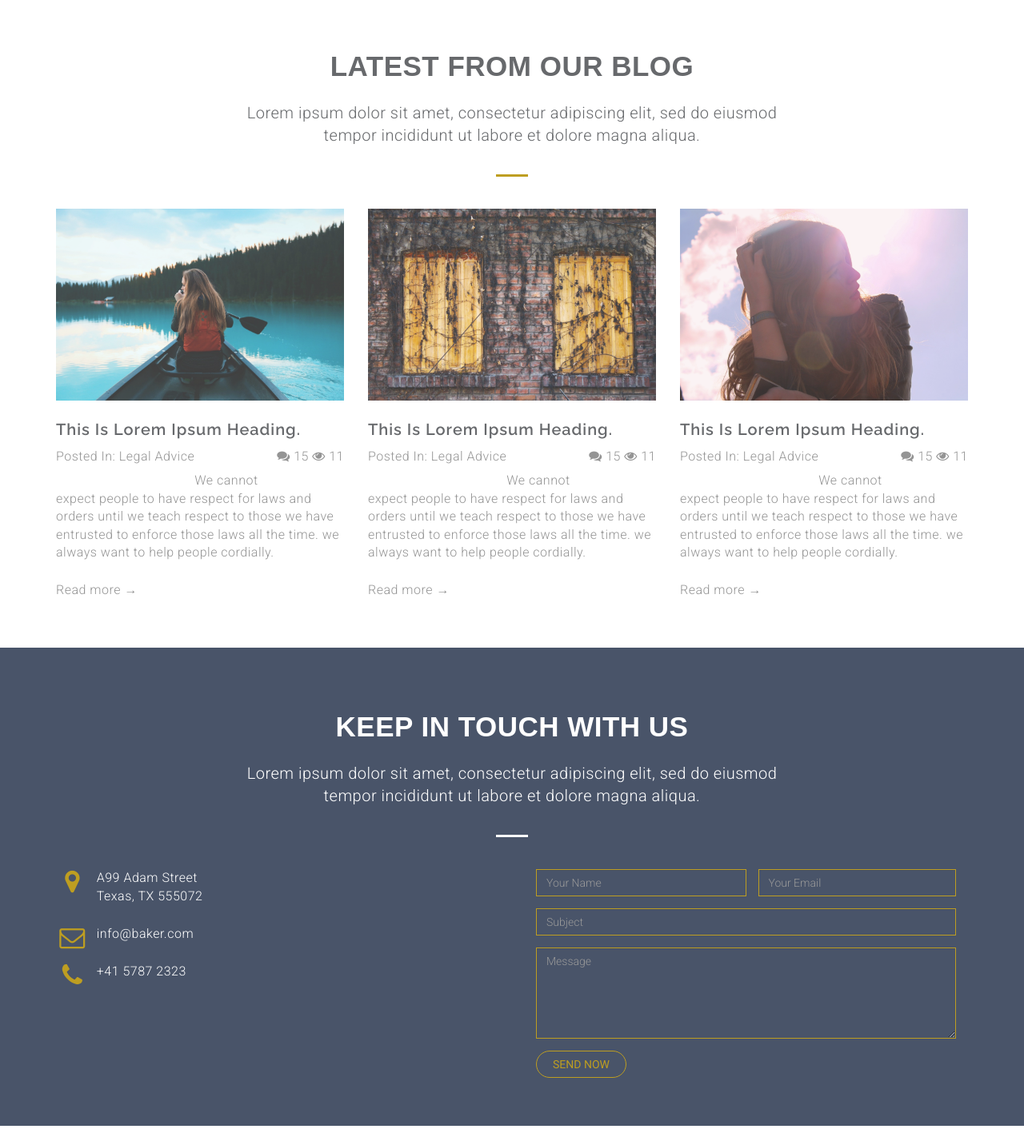
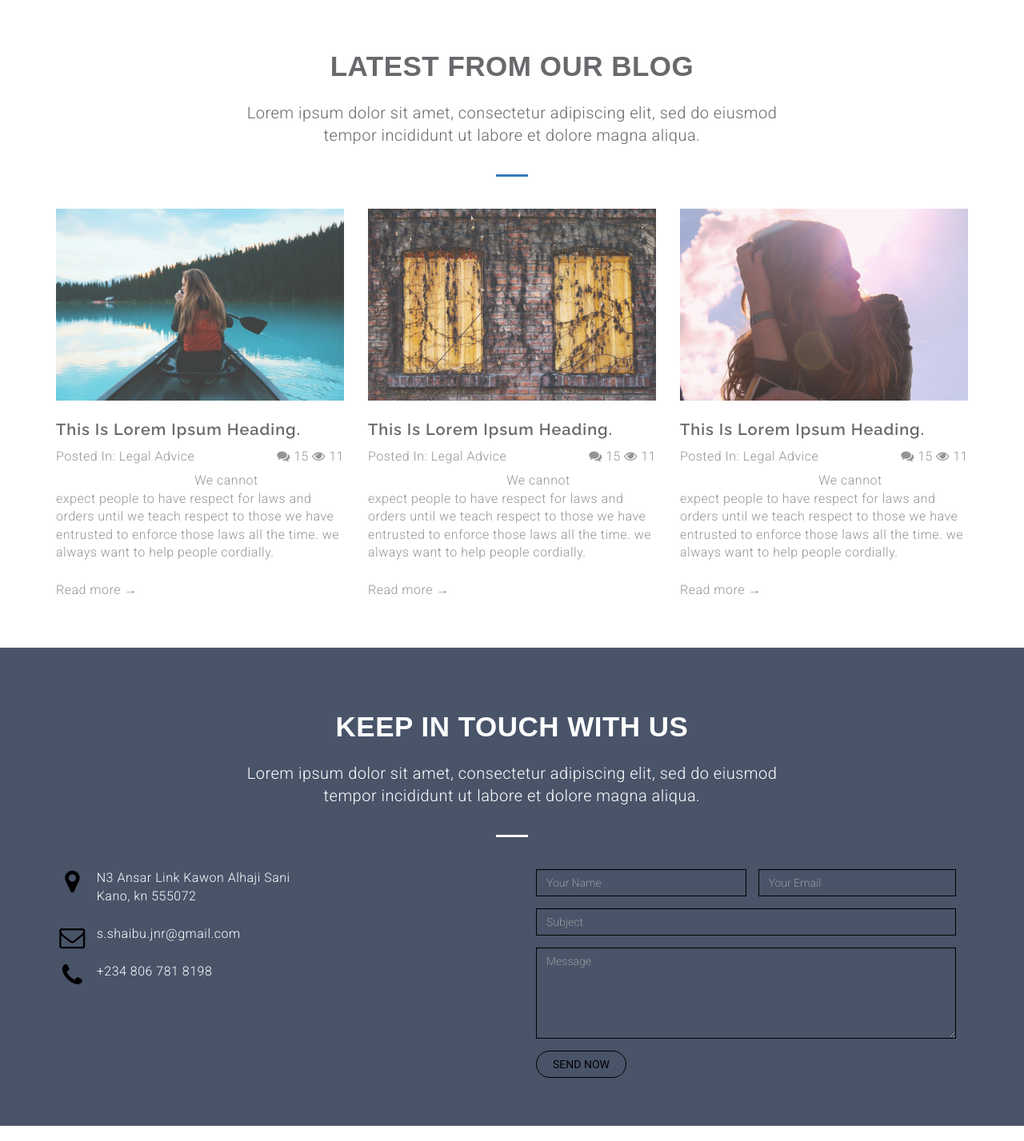
Before and after one commit to Shaibujnr/whatithink, a Django app: page / in a window 1280 px wide. Shown: the part 2800-4227 px from the top of the page at 80% size. Run offline with Django 3.2, Linux system fonts and the light colour scheme; some libraries are stand-ins or nearby versions.

Commit message:
edited main template

```diff
--- a/main/static/css/style.css
+++ b/main/static/css/style.css
@@ -121,7 +121,7 @@ HEADER
 
 .logo-dec
 {
-    color: #be9e21;
+    color: #337ab7;
 }
 .navbar-default .navbar-brand {
     color: #fff;
@@ -152,12 +152,12 @@ HEADER
     transition: color 0.2s ease-out;
 }
 .navbar-default .navbar-nav > .active > a, .navbar-default .navbar-nav > .active > a:focus, .navbar-default .navbar-nav > .active > a:hover {
-    color: #be9e21;
+    color: #000;
     background-color: transparent;
 }
 .navbar-default .navbar-nav > li > a:focus, .navbar-default .navbar-nav > li > a:hover {
     background-color: transparent;
-    color: #be9e21;
+    color: #00f5ff;
 }
 .banner-info
 {
@@ -254,7 +254,7 @@ features
     border-top: 0px;
     height: 3px;
     width: 40px;
-    background-color: #BE9E21;
+    background-color: #337ab7;
 }
 .wrap-item h3 {
     font-size: 24px;
@@ -567,9 +567,9 @@ contact
 {
     background-color: transparent;
     border-radius: 60px;
-    color: #be9e21;
+    color: #000;
     font-weight: 400;
-    border: 1px solid #be9e21;
+    border: 1px solid #000;
     font-size: 14px;
     padding: 6px 20px;
 }
@@ -578,10 +578,10 @@ contact
     background-color: transparent;
     border-radius: 0px;
     color: #be9e21 !important;
-    border-color: #be9e21;
+    border-color: #000;
 }
 .form-control:focus {
-    border-color: #be9e21;
+    border-color: #337ab7;
     outline: 0;
     -webkit-box-shadow: inset 0 1px 1px rgba(0,0,0,.075),0 0 8px rgba(102,175,233,.6);
     box-shadow: inset 0 1px 1px rgba(0,0,0,.075),0 0 8px rgba(102,175,233,.6);
@@ -628,7 +628,7 @@ contact
 }
 .loction-info p i
 {
-    color: #be9e21;
+    color: #000;
 }
 /***********************************
 ************************************
--- a/main/templates/home.html
+++ b/main/templates/home.html
@@ -351,9 +351,9 @@
           </div>
           <div class="col-md-6 col-sm-6 col-xs-12">
             <div class="loction-info white">
-              <p><i class="fa fa-map-marker fa-fw pull-left fa-2x"></i>A99 Adam Street<br>Texas, TX 555072</p>
-              <p><i class="fa fa-envelope-o fa-fw pull-left fa-2x"></i>info@baker.com</p>
-              <p><i class="fa fa-phone fa-fw pull-left fa-2x"></i>+41 5787 2323</p>
+              <p><i class="fa fa-map-marker fa-fw pull-left fa-2x"></i>N3 Ansar Link Kawon Alhaji Sani<br>Kano, kn 555072</p>
+              <p><i class="fa fa-envelope-o fa-fw pull-left fa-2x"></i>s.shaibu.jnr@gmail.com</p>
+              <p><i class="fa fa-phone fa-fw pull-left fa-2x"></i>+234 806 781 8198</p>
             </div>
           </div>
           <div class="col-md-6 col-sm-6 col-xs-12">
```
